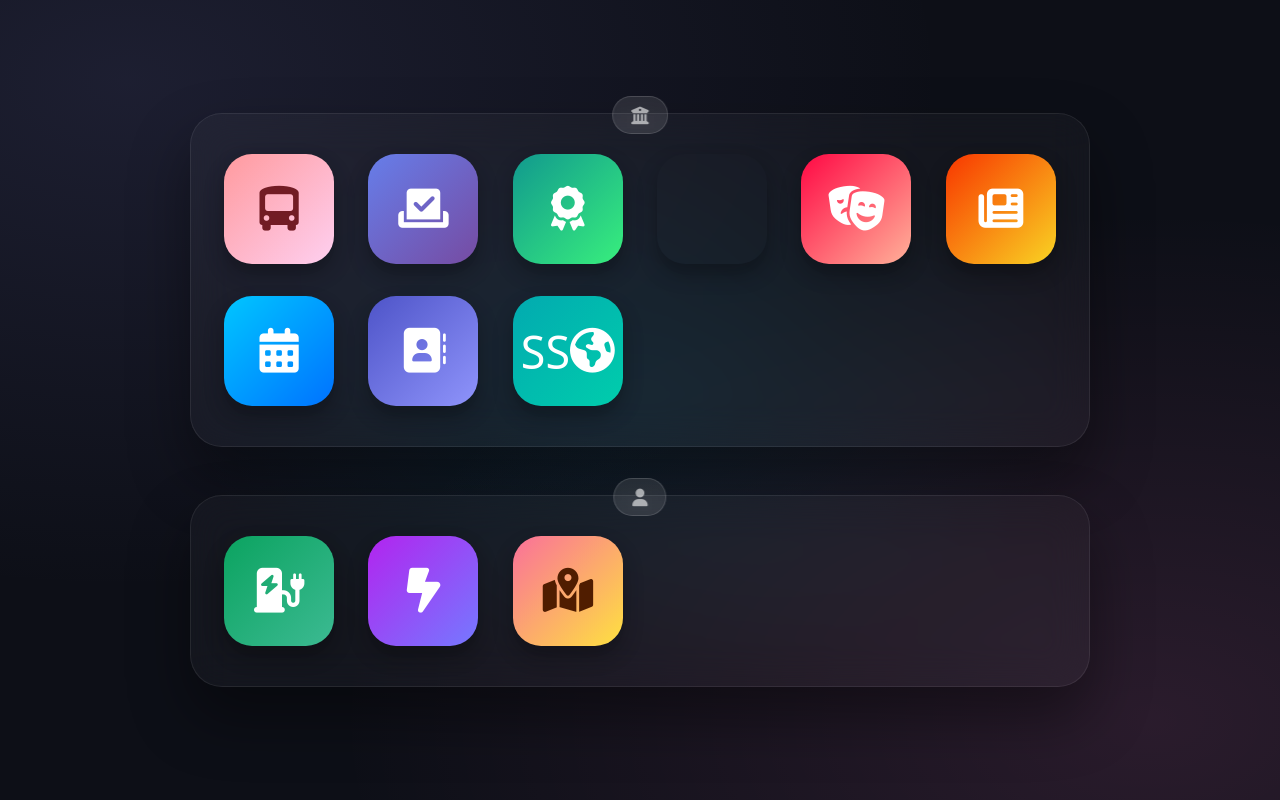
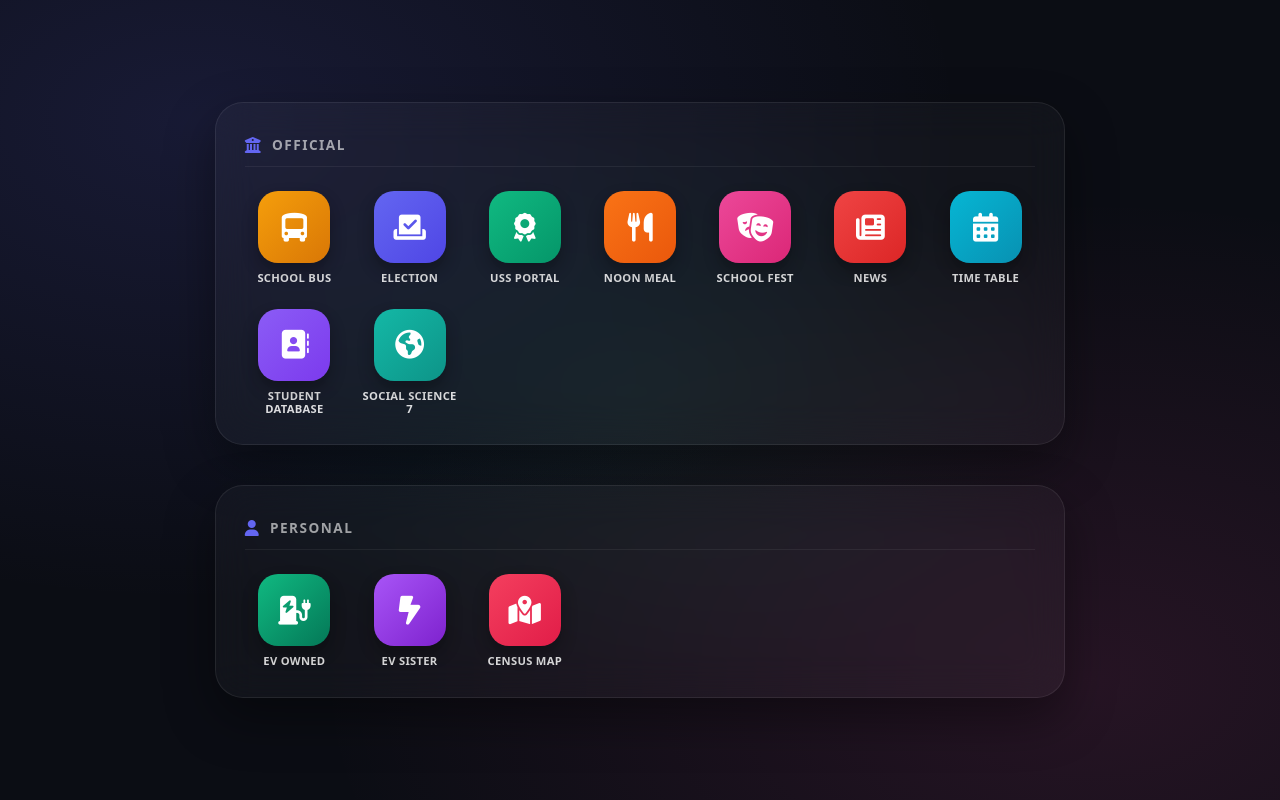
Before and after one commit to ajith1772/apps, a plain HTML site: page index.html in a window 1280 px wide. Drawn offline with Linux system fonts and the light colour scheme.

Commit message:
Update index.html

```diff
--- a/index.html
+++ b/index.html
@@ -3,15 +3,15 @@
 <head>
     <meta charset="UTF-8">
     <meta name="viewport" content="width=device-width, initial-scale=1.0">
-    <title>App Launcher</title>
-    <!-- FontAwesome for High Quality Icons -->
+    <title>App Portal</title>
+    <!-- FontAwesome 6 for Icons -->
     <link rel="stylesheet" href="https://cdnjs.cloudflare.com/ajax/libs/font-awesome/6.5.1/css/all.min.css">
     <style>
         :root {
-            --bg-color: #0d0f17;
-            --card-size: 110px;
-            --icon-size: 2.8rem;
-            --border-radius: 28px;
+            --bg-color: #0b0d14;
+            --icon-box-size: 72px;
+            --icon-font-size: 1.8rem;
+            --border-radius: 20px;
         }
 
         * {
@@ -23,138 +23,167 @@
         body {
             background-color: var(--bg-color);
             background-image:
-                radial-gradient(at 10% 10%, rgba(120, 119, 198, 0.15) 0px, transparent 50%),
-                radial-gradient(at 90% 90%, rgba(255, 119, 198, 0.12) 0px, transparent 50%),
-                radial-gradient(at 50% 50%, rgba(0, 210, 255, 0.08) 0px, transparent 50%);
+                radial-gradient(at 15% 15%, rgba(99, 102, 241, 0.15) 0px, transparent 50%),
+                radial-gradient(at 85% 85%, rgba(236, 72, 153, 0.12) 0px, transparent 50%),
+                radial-gradient(at 50% 50%, rgba(16, 185, 129, 0.08) 0px, transparent 50%);
             min-height: 100vh;
             display: flex;
-            flex-direction: column;
             align-items: center;
             justify-content: center;
-            padding: 2rem 1rem;
+            padding: 2.5rem 1rem;
             font-family: system-ui, -apple-system, BlinkMacSystemFont, 'Segoe UI', Roboto, sans-serif;
+            color: #ffffff;
         }
 
         .portal-container {
             width: 100%;
-            max-width: 900px;
+            max-width: 850px;
             display: flex;
             flex-direction: column;
-            gap: 3rem;
+            gap: 2.5rem;
         }
 
-        /* Section Styling */
+        /* Section Container */
         .section-wrapper {
             background: rgba(255, 255, 255, 0.03);
             backdrop-filter: blur(20px);
             -webkit-backdrop-filter: blur(20px);
             border: 1px solid rgba(255, 255, 255, 0.08);
-            border-radius: 32px;
-            padding: 2.5rem 2rem;
-            position: relative;
-            box-shadow: 0 30px 60px rgba(0, 0, 0, 0.4);
+            border-radius: 28px;
+            padding: 2rem 1.8rem 1.8rem 1.8rem;
+            box-shadow: 0 20px 50px rgba(0, 0, 0, 0.4);
         }
 
-        /* Icon Grid */
+        /* Section Titles */
+        .section-header {
+            display: flex;
+            align-items: center;
+            gap: 0.6rem;
+            margin-bottom: 1.5rem;
+            font-size: 0.85rem;
+            font-weight: 700;
+            letter-spacing: 1.5px;
+            color: rgba(255, 255, 255, 0.6);
+            text-transform: uppercase;
+            border-bottom: 1px solid rgba(255, 255, 255, 0.06);
+            padding-bottom: 0.75rem;
+        }
+
+        .section-header i {
+            color: #6366f1;
+            font-size: 1rem;
+        }
+
+        /* App Grid Layout */
         .app-grid {
             display: grid;
-            grid-template-columns: repeat(auto-fill, minmax(var(--card-size), 1fr));
-            gap: 2rem;
+            grid-template-columns: repeat(auto-fill, minmax(92px, 1fr));
+            gap: 1.5rem 1rem;
             justify-items: center;
-            align-items: center;
         }
 
-        /* Category Header Minimal Icons */
-        .category-badge {
-            position: absolute;
-            top: -18px;
-            left: 50%;
-            transform: translateX(-50%);
-            background: rgba(255, 255, 255, 0.1);
-            backdrop-filter: blur(10px);
-            border: 1px solid rgba(255, 255, 255, 0.15);
-            padding: 6px 18px;
-            border-radius: 20px;
-            color: rgba(255, 255, 255, 0.6);
-            font-size: 1.1rem;
+        /* App Item Card */
+        .app-card {
+            display: flex;
+            flex-direction: column;
+            align-items: center;
+            text-decoration: none;
+            width: 100%;
+            max-width: 96px;
+            gap: 8px;
+            transition: transform 0.3s cubic-bezier(0.34, 1.56, 0.64, 1);
         }
 
-        /* App Icon Base */
-        .app-tile {
-            width: var(--card-size);
-            height: var(--card-size);
+        .app-card:hover {
+            transform: translateY(-6px);
+        }
+
+        /* Medium Icon Box */
+        .app-icon {
+            width: var(--icon-box-size);
+            height: var(--icon-box-size);
             border-radius: var(--border-radius);
             display: flex;
             align-items: center;
             justify-content: center;
-            text-decoration: none;
+            font-size: var(--icon-font-size);
             color: #ffffff;
-            font-size: var(--icon-size);
-            transition: all 0.4s cubic-bezier(0.175, 0.885, 0.32, 1.275);
             position: relative;
-            box-shadow: 0 10px 20px rgba(0, 0, 0, 0.3);
+            box-shadow: 0 8px 16px rgba(0, 0, 0, 0.3);
+            transition: box-shadow 0.3s ease;
         }
 
-        .app-tile:hover {
-            transform: translateY(-10px) scale(1.08);
-            box-shadow: 0 20px 35px rgba(0, 0, 0, 0.5);
+        .app-card:hover .app-icon {
+            box-shadow: 0 12px 24px rgba(0, 0, 0, 0.5);
         }
 
-        .app-tile:active {
-            transform: translateY(-2px) scale(0.98);
+        /* Label Under Icon */
+        .app-label {
+            font-size: 0.7rem;
+            font-weight: 600;
+            color: rgba(255, 255, 255, 0.85);
+            text-align: center;
+            line-height: 1.2;
+            letter-spacing: 0.3px;
+            word-break: break-word;
+            transition: color 0.3s ease;
         }
 
-        /* Modern Gradient Profiles for Each App */
-        /* Official */
-        .icon-bus { background: linear-gradient(135deg, #ff9a9e 0%, #fecfef 99%, #feada6 100%); color: #721c24; }
-        .icon-election { background: linear-gradient(135deg, #667eea 0%, #764ba2 100%); }
-        .icon-uss { background: linear-gradient(135deg, #11998e 0%, #38ef7d 100%); }
-        .icon-fest { background: linear-gradient(135deg, #ff0844 0%, #ffb199 100%); }
-        .icon-news { background: linear-gradient(135deg, #f83600 0%, #f9d423 100%); }
-        .icon-timetable { background: linear-gradient(135deg, #00c6ff 0%, #0072ff 100%); }
-        .icon-db { background: linear-gradient(135deg, #4e54c8 0%, #8f94fb 100%); }
-        .icon-ss { background: linear-gradient(135deg, #02aab0 0%, #00cdac 100%); }
+        .app-card:hover .app-label {
+            color: #ffffff;
+        }
 
-        /* Personal */
-        .icon-ev-my { background: linear-gradient(135deg, #0ba360 0%, #3cba92 100%); }
-        .icon-ev-sister { background: linear-gradient(135deg, #b224ef 0%, #7579ff 100%); }
-        .icon-map { background: linear-gradient(135deg, #fa709a 0%, #fee140 100%); color: #501d00; }
+        /* Icon Custom Gradients */
+        .icon-bus { background: linear-gradient(135deg, #f59e0b, #d97706); }
+        .icon-election { background: linear-gradient(135deg, #6366f1, #4f46e5); }
+        .icon-uss { background: linear-gradient(135deg, #10b981, #059669); }
+        .icon-meal { background: linear-gradient(135deg, #f97316, #ea580c); } /* NOON MEAL */
+        .icon-fest { background: linear-gradient(135deg, #ec4899, #db2777); }
+        .icon-news { background: linear-gradient(135deg, #ef4444, #dc2626); }
+        .icon-timetable { background: linear-gradient(135deg, #06b6d4, #0891b2); }
+        .icon-db { background: linear-gradient(135deg, #8b5cf6, #7c3aed); }
+        .icon-ss { background: linear-gradient(135deg, #14b8a6, #0d9488); }
 
-        /* Icon Glow Effect on Hover */
-        .app-tile::after {
+        .icon-ev-my { background: linear-gradient(135deg, #10b981, #047857); }
+        .icon-ev-sister { background: linear-gradient(135deg, #a855f7, #7e22ce); }
+        .icon-map { background: linear-gradient(135deg, #f43f5e, #e11d48); }
+
+        /* Icon Glow on Hover */
+        .app-icon::after {
             content: '';
             position: absolute;
-            top: 0; left: 0; right: 0; bottom: 0;
+            inset: 0;
             border-radius: var(--border-radius);
             background: inherit;
-            filter: blur(15px);
+            filter: blur(12px);
             opacity: 0;
             z-index: -1;
-            transition: opacity 0.4s ease;
+            transition: opacity 0.3s ease;
         }
 
-        .app-tile:hover::after {
-            opacity: 0.6;
+        .app-card:hover .app-icon::after {
+            opacity: 0.5;
         }
 
-        /* Device Specific Layout Enhancements */
+        /* Responsive Breakpoints */
         @media (max-width: 600px) {
             :root {
-                --card-size: 85px;
-                --icon-size: 2.2rem;
-                --border-radius: 22px;
-            }
-
-            .portal-container {
-                gap: 2rem;
+                --icon-box-size: 64px;
+                --icon-font-size: 1.5rem;
+                --border-radius: 17px;
             }
 
             .section-wrapper {
-                padding: 2rem 1.2rem;
+                padding: 1.5rem 1rem 1.2rem 1rem;
             }
 
             .app-grid {
-                gap: 1.2rem;
+                grid-template-columns: repeat(auto-fill, minmax(80px, 1fr));
+                gap: 1.2rem 0.5rem;
+            }
+
+            .app-label {
+                font-size: 0.65rem;
             }
         }
     </style>
@@ -163,78 +192,118 @@
 
     <div class="portal-container">
 
-        <!-- Official Section -->
+        <!-- OFFICIAL LINKS -->
         <div class="section-wrapper">
-            <div class="category-badge">
+            <div class="section-header">
                 <i class="fa-solid fa-building-columns"></i>
+                <span>Official</span>
             </div>
+
             <div class="app-grid">
-                <!-- School Bus -->
-                <a href="https://tdtti.github.io/schoolbus/" target="_blank" class="app-tile icon-bus" title="SCHOOL BUS">
+                <!-- 1. School Bus -->
+                <a href="https://tdtti.github.io/schoolbus/" target="_blank" class="app-card">
+                    <div class="app-icon icon-bus">
                         <i class="fa-solid fa-bus-simple"></i>
+                    </div>
+                    <span class="app-label">SCHOOL BUS</span>
                 </a>
 
-                <!-- Election -->
-                <a href="https://tdtti.github.io/School-Parliament/" target="_blank" class="app-tile icon-election" title="ELECTION">
+                <!-- 2. Election -->
+                <a href="https://tdtti.github.io/School-Parliament/" target="_blank" class="app-card">
+                    <div class="app-icon icon-election">
                         <i class="fa-solid fa-check-to-slot"></i>
+                    </div>
+                    <span class="app-label">ELECTION</span>
                 </a>
 
-                <!-- USS Portal -->
-                <a href="https://tdtti.github.io/TRAILS/" target="_blank" class="app-tile icon-uss" title="USS PORTAL">
+                <!-- 3. USS Portal -->
+                <a href="https://tdtti.github.io/TRAILS/" target="_blank" class="app-card">
+                    <div class="app-icon icon-uss">
                         <i class="fa-solid fa-award"></i>
+                    </div>
+                    <span class="app-label">USS PORTAL</span>
                 </a>
 
-                <!-- NOON MEAL Portal -->
-                <a href="https://tdtti.github.io/meal/" target="_blank" class="app-tile icon-noonmeal" title="NOON MEALPORTAL">
-                    <i class="fa-solid fa-meal"></i>
+                <!-- 4. Noon Meal (NEW) -->
+                <a href="https://tdtti.github.io/meal/" target="_blank" class="app-card">
+                    <div class="app-icon icon-meal">
+                        <i class="fa-solid fa-utensils"></i>
+                    </div>
+                    <span class="app-label">NOON MEAL</span>
                 </a>
 
-                <!-- School Fest -->
-                <a href="https://tdtti.github.io/Uthsav/" target="_blank" class="app-tile icon-fest" title="School Fest">
+                <!-- 5. School Fest -->
+                <a href="https://tdtti.github.io/Uthsav/" target="_blank" class="app-card">
+                    <div class="app-icon icon-fest">
                         <i class="fa-solid fa-masks-theater"></i>
+                    </div>
+                    <span class="app-label">SCHOOL FEST</span>
                 </a>
 
-                <!-- News -->
-                <a href="https://tdtti.github.io/school-news-2025/" target="_blank" class="app-tile icon-news" title="News">
+                <!-- 6. News -->
+                <a href="https://tdtti.github.io/school-news-2025/" target="_blank" class="app-card">
+                    <div class="app-icon icon-news">
                         <i class="fa-solid fa-newspaper"></i>
+                    </div>
+                    <span class="app-label">NEWS</span>
                 </a>
 
-                <!-- Time Table -->
-                <a href="https://tdtti.github.io/tdtti/" target="_blank" class="app-tile icon-timetable" title="TIME TABLE">
+                <!-- 7. Time Table -->
+                <a href="https://tdtti.github.io/tdtti/" target="_blank" class="app-card">
+                    <div class="app-icon icon-timetable">
                         <i class="fa-solid fa-calendar-days"></i>
+                    </div>
+                    <span class="app-label">TIME TABLE</span>
                 </a>
 
-                <!-- Student Database -->
-                <a href="https://tdtti.github.io/tdtti2/" target="_blank" class="app-tile icon-db" title="Student Database">
+                <!-- 8. Student Database -->
+                <a href="https://tdtti.github.io/tdtti2/" target="_blank" class="app-card">
+                    <div class="app-icon icon-db">
                         <i class="fa-solid fa-address-book"></i>
+                    </div>
+                    <span class="app-label">STUDENT DATABASE</span>
                 </a>
 
-                <!-- Social Science 7 -->
-                <a href="https://tdtti.github.io/ss/" target="_blank" class="app-tile icon-ss" title="SOCIAL SCIENCE 7">SS
+                <!-- 9. Social Science 7 -->
+                <a href="https://tdtti.github.io/ss/" target="_blank" class="app-card">
+                    <div class="app-icon icon-ss">
                         <i class="fa-solid fa-earth-americas"></i>
+                    </div>
+                    <span class="app-label">SOCIAL SCIENCE 7</span>
                 </a>
             </div>
         </div>
 
-        <!-- Personal Section -->
+        <!-- PERSONAL LINKS -->
         <div class="section-wrapper">
-            <div class="category-badge">
+            <div class="section-header">
                 <i class="fa-solid fa-user"></i>
+                <span>Personal</span>
             </div>
+
             <div class="app-grid">
-                <!-- Electrical Vehicle Owned -->
-                <a href="https://ajith1772.github.io/mpa/" target="_blank" class="app-tile icon-ev-my" title="Electrical Vehicle Owned">
+                <!-- 1. Electrical Vehicle Owned -->
+                <a href="https://ajith1772.github.io/mpa/" target="_blank" class="app-card">
+                    <div class="app-icon icon-ev-my">
                         <i class="fa-solid fa-charging-station"></i>
+                    </div>
+                    <span class="app-label">EV OWNED</span>
                 </a>
 
-                <!-- Electrical Vehicle Sister -->
-                <a href="https://ajith1772.github.io/chellu/" target="_blank" class="app-tile icon-ev-sister" title="Electrical Vehicle Sister">
+                <!-- 2. Electrical Vehicle Sister -->
+                <a href="https://ajith1772.github.io/chellu/" target="_blank" class="app-card">
+                    <div class="app-icon icon-ev-sister">
                         <i class="fa-solid fa-bolt-lightning"></i>
+                    </div>
+                    <span class="app-label">EV SISTER</span>
                 </a>
 
-                <!-- Census Map -->
-                <a href="https://ajith1772.github.io/ajith/" target="_blank" class="app-tile icon-map" title="Census Map">
+                <!-- 3. Census Map -->
+                <a href="https://ajith1772.github.io/ajith/" target="_blank" class="app-card">
+                    <div class="app-icon icon-map">
                         <i class="fa-solid fa-map-location-dot"></i>
+                    </div>
+                    <span class="app-label">CENSUS MAP</span>
                 </a>
             </div>
         </div>
```
Lines whose indentation alone changed are shown as unchanged.
